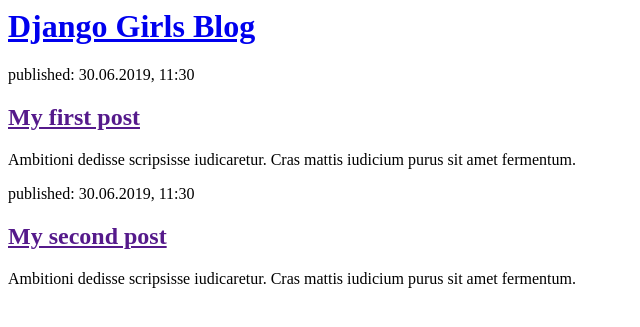
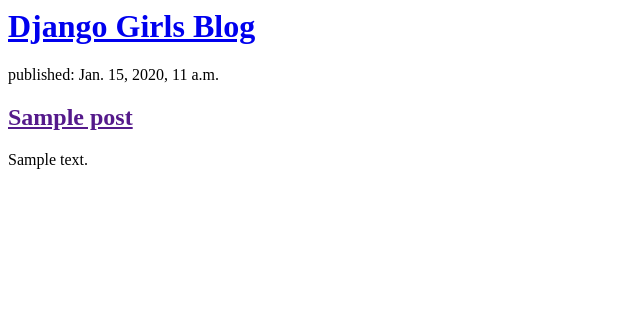
Before and after one commit to LilianaCondrea/my-first-blog, a Django app: template blog/templates/blog/post_list.html in a window 1280 px wide. Shown: the top 327 px of the page, without its empty margins (0-640 px from the left). Run offline with Django 3.2, Linux system fonts and the light colour scheme; the template is opened without the code that fills it: values that come from a table or form of the project are taken from there, others are empty; tables that the repository leaves empty hold one stand-in row (values such as "Sample post").

Commit message:
Modified templates to display posts from database

```diff
--- a/blog/models.py
+++ b/blog/models.py
@@ -10,7 +10,7 @@
     published_date=models.DateTimeField(blank=True, null=True)
 
     def publish(self):
-        self.published_date=TIME_ZONE.now()
+        self.published_date=timezone.now()
         self.save()
 
     def _str_(self):
--- a/blog/templates/blog/post_list.html
+++ b/blog/templates/blog/post_list.html
@@ -6,17 +6,12 @@
   <div>
     <h1><a href="/">Django Girls Blog</a></h1>
   </div>
-
-  <div>
-    <p>published: 30.06.2019, 11:30</p>
-    <h2><a href="">My first post</a></h2>
-    <p>Ambitioni dedisse scripsisse iudicaretur. Cras mattis iudicium purus sit amet fermentum.</p>
-  </div>
-
-  <div>
-    <p>published: 30.06.2019, 11:30</p>
-    <h2><a href="">My second post</a></h2>
-    <p>Ambitioni dedisse scripsisse iudicaretur. Cras mattis iudicium purus sit amet fermentum.</p>
-  </div>
+  {% for post in posts %}
+      <div>
+          <p>published: {{ post.published_date }}</p>
+          <h2><a href="">{{ post.title }}</a></h2>
+          <p>{{ post.text|linebreaksbr }}</p>
+      </div>
+  {% endfor %}
 </body>
 </html>
--- a/blog/views.py
+++ b/blog/views.py
@@ -1,5 +1,8 @@
 from django.shortcuts import render
+from django.utils import timezone
+from .models import Post
 
 def post_list(request):
-    return render(request, 'blog/post_list.html', {})
+    posts = Post.objects.filter(published_date__lte=timezone.now()).order_by('published_date')
+    return render(request, 'blog/post_list.html', {'posts': posts})
 # Create your views here.
```
